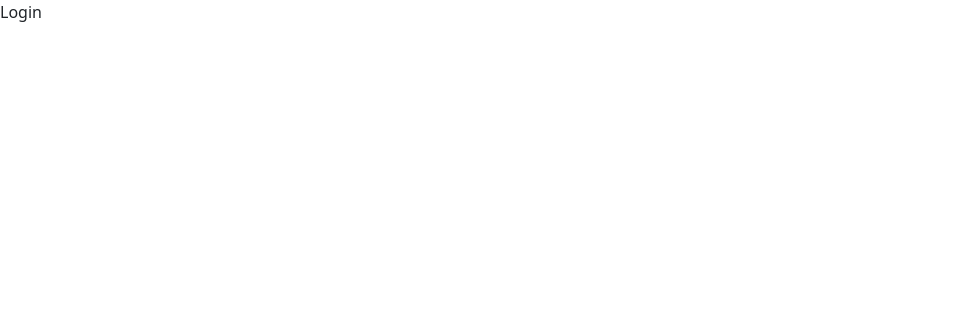
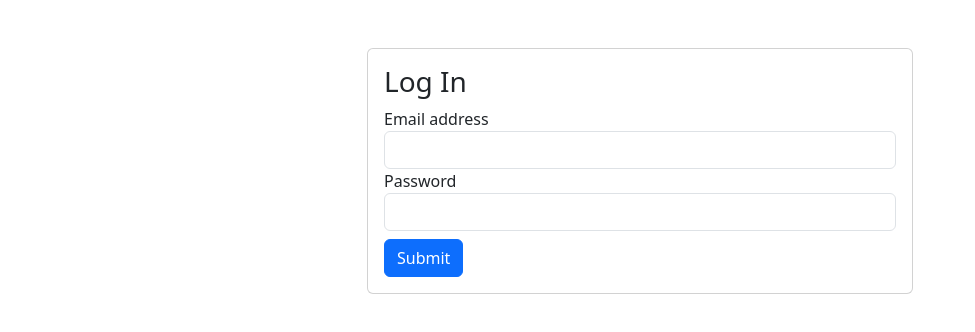
Before and after one commit to margaiwangara/eventwise, a Next.js app in the folder client/: page /auth/login in a window 1280 px wide. Shown: the top 332 px of the page, without its empty margins (0-975 px from the left). Built offline with nearby package versions, Linux system fonts and the light colour scheme.

Commit message:
feat: auth styling

```diff
--- a/client/src/lib/request.ts
+++ b/client/src/lib/request.ts
@@ -21,25 +21,27 @@ export function apiRequest(
 }
 
 type BuildClientProps = {
-  url: string;
+  clientUrl: string;
+  serverUrl: string;
   method: Method;
   data?: any;
 } & Pick<NextPageContext, 'req'>;
 
 export async function buildClient({
   req,
-  url,
+  clientUrl,
+  serverUrl,
   method,
   data: requestData,
 }: BuildClientProps) {
   if (typeof window === 'undefined') {
-    const data = await apiRequest(method, url, requestData, {
+    const data = await apiRequest(method, serverUrl, requestData, {
       headers: req.headers,
     });
 
     return data;
   } else {
-    const data = await apiRequest(method, url, requestData);
+    const data = await apiRequest(method, clientUrl, requestData);
 
     return data;
   }
--- a/client/src/pages/auth/login.tsx
+++ b/client/src/pages/auth/login.tsx
@@ -1,3 +1,72 @@
+import { useState } from 'react';
+import { apiRequest } from '@lib/request';
+import CustomAlert from '@components/CustomAlert';
+import { useRouter } from 'next/router';
+
 export default function Login() {
-  return <div>Login</div>;
+  const [values, setValues] = useState({
+    email: '',
+    password: '',
+  });
+  const [errors, setErrors] = useState<string | string[]>('');
+
+  const router = useRouter();
+
+  const onChange = (e: React.ChangeEvent<HTMLInputElement>) =>
+    setValues((prev) => ({ ...prev, [e.target.name]: e.target.value }));
+
+  const onSubmit = async (e: React.FormEvent<HTMLFormElement>) => {
+    e.preventDefault();
+    try {
+      await apiRequest('post', '/api/auth/login', values);
+      setErrors('');
+      router.push('/');
+    } catch (error) {
+      setErrors(
+        Array.isArray(error.detail)
+          ? error?.detail?.map((err) => err.msg)
+          : error?.detail,
+      );
+    }
+  };
+
+  return (
+    <div className="container mt-5">
+      <div className="row">
+        <div className="col-md-6 offset-md-3">
+          <div className="card">
+            <div className="card-body">
+              <form onSubmit={onSubmit}>
+                <h3>Log In</h3>
+                {errors && <CustomAlert type="danger" data={errors} />}
+                <div className="form-group">
+                  <label htmlFor="email">Email address</label>
+                  <input
+                    type="email"
+                    className="form-control"
+                    id="email"
+                    name="email"
+                    value={values.email}
+                    onChange={onChange}
+                  />
+                </div>
+                <div className="form-group">
+                  <label htmlFor="password">Password</label>
+                  <input
+                    type="password"
+                    className="form-control"
+                    id="password"
+                    name="password"
+                    value={values.password}
+                    onChange={onChange}
+                  />
+                </div>
+                <button className="btn btn-primary mt-2">Submit</button>
+              </form>
+            </div>
+          </div>
+        </div>
+      </div>
+    </div>
+  );
 }
--- a/client/src/pages/index.tsx
+++ b/client/src/pages/index.tsx
@@ -9,7 +9,8 @@ Homepage.getInitialProps = async ({ req }: NextPageContext) => {
   try {
     const data = await buildClient({
       req,
-      url: `${process.env.INGRESS_NGINX_BASE_PATH}/api/auth/current-user`,
+      serverUrl: `${process.env.INGRESS_NGINX_BASE_PATH}/api/auth/current-user`,
+      clientUrl: '/api/auth/current-user',
       method: 'get',
     });
 
```
Also changed, not shown: client/src/pages/auth/register.tsx (+11 -1 lines).
